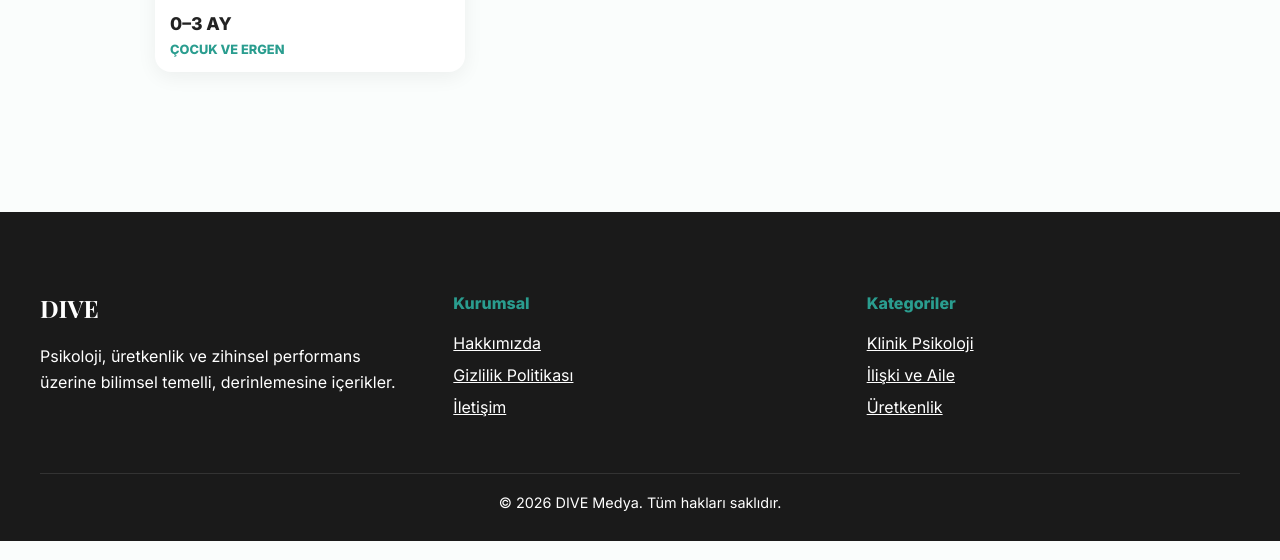
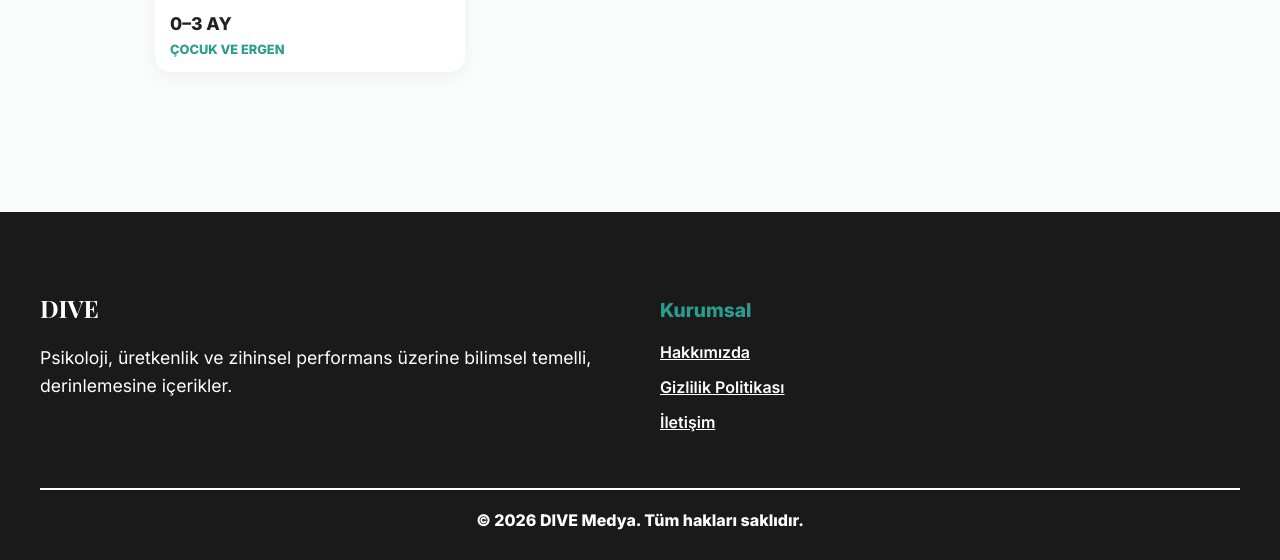
Before and after one commit to EKTHOLDING/dive, a Jekyll site: the page built from index.html, in a window 1280 px wide and 1400 px high, scrolled down 9869 px. Shown: the part 840-1400 px from the top of the window. Built offline with Jekyll 4.4.1, drawn with Linux system fonts in a browser that asks for light colours; some web fonts are replaced; comment, search, counter and statistics services are not loaded.

Commit message:
Update default.html

```diff
--- a/_layouts/default.html
+++ b/_layouts/default.html
@@ -4,10 +4,9 @@
     <script async src="https://pagead2.googlesyndication.com/pagead/js/adsbygoogle.js?client=ca-pub-2959792438660398"
      crossorigin="anonymous"></script>
     <meta charset="UTF-8">
-    <meta name="viewport" content="width=device-width, initial-scale=1.0, maximum-scale=1.0, user-scalable=no, viewport-fit=cover">
+    <meta name="viewport" content="width=device-width, initial-scale=1.0, viewport-fit=cover">
 
     <meta name="description" content="Psikoloji, üretkenlik ve zihinsel performans üzerine bilimsel temelli, derinlemesine içerikler.">
-
     <title>{{ page.title }} | DIVE</title>
 
     <script async src="https://www.googletagmanager.com/gtag/js?id=G-Z8XQWY4Y5W"></script>
@@ -23,9 +22,9 @@
         :root { --bg: #fafdfc; --text: #2c3e50; --primary: #2a9d8f; --footer-bg: #1a1a1a; }
         body { margin: 0; background-color: var(--bg); color: var(--text); font-family: 'Inter', sans-serif; display: flex; flex-direction: column; min-height: 100vh; }
 
-        /* Erişilebilirlik: Linklerin altı çizili ve okunur olmalı */
         a { text-decoration: none; color: inherit; }
-        .footer-link { text-decoration: underline !important; color: #ffffff !important; }
+        /* Erişilebilirlik: Footer linkleri belirgin */
+        .footer-link { text-decoration: underline !important; color: #ffffff !important; font-weight: 600; }
 
         .header { position: fixed; top: 0; width: 100%; height: 70px; background: rgba(255,255,255,0.98); z-index: 100; display: flex; align-items: center; padding: 0 20px; box-shadow: 0 2px 15px rgba(42, 157, 143, 0.1); }
         .brand-container { display: flex; align-items: center; gap: 8px; font-family: 'Playfair Display', serif; font-size: 1.5rem; font-weight: bold;}
@@ -52,29 +51,20 @@
         <div style="max-width: 1200px; margin: 0 auto; display: grid; grid-template-columns: repeat(auto-fit, minmax(250px, 1fr)); gap: 40px;">
             <div>
                 <h2 style="font-family: 'Playfair Display', serif; margin-bottom: 20px; color: #ffffff;">DIVE</h2>
-                <p style="color: #ffffff; font-size: 1rem; line-height: 1.6;">Psikoloji, üretkenlik ve zihinsel performans üzerine bilimsel temelli, derinlemesine içerikler.</p>
+                <p style="color: #ffffff; font-size: 1.1rem; line-height: 1.6;">Psikoloji, üretkenlik ve zihinsel performans üzerine bilimsel temelli, derinlemesine içerikler.</p>
             </div>
 
             <div>
-                <h4 style="margin-bottom: 20px; color: var(--primary);">Kurumsal</h4>
+                <h4 style="margin-bottom: 20px; color: #2a9d8f; font-size: 1.2rem;">Kurumsal</h4>
                 <ul style="list-style: none; padding: 0;">
-                    <li style="margin-bottom: 12px;"><a href="/hakkimizda" class="footer-link">Hakkımızda</a></li>
-                    <li style="margin-bottom: 12px;"><a href="/gizlilik-politikasi" class="footer-link">Gizlilik Politikası</a></li>
-                    <li style="margin-bottom: 12px;"><a href="/iletisim" class="footer-link">İletişim</a></li>
-                </ul>
-            </div>
-
-            <div>
-                <h4 style="margin-bottom: 20px; color: var(--primary);">Kategoriler</h4>
-                <ul style="list-style: none; padding: 0;">
-                    <li style="margin-bottom: 12px;"><a href="/klinik-psikoloji" class="footer-link">Klinik Psikoloji</a></li>
-                    <li style="margin-bottom: 12px;"><a href="/iliski-ve-aile" class="footer-link">İlişki ve Aile</a></li>
-                    <li style="margin-bottom: 12px;"><a href="/uretkenlik" class="footer-link">Üretkenlik</a></li>
+                    <li style="margin-bottom: 15px;"><a href="/hakkimizda" class="footer-link">Hakkımızda</a></li>
+                    <li style="margin-bottom: 15px;"><a href="/gizlilik-politikasi" class="footer-link">Gizlilik Politikası</a></li>
+                    <li style="margin-bottom: 15px;"><a href="/iletisim" class="footer-link">İletişim</a></li>
                 </ul>
             </div>
         </div>
 
-        <div style="max-width: 1200px; margin: 40px auto 0; padding-top: 20px; border-top: 1px solid #333; text-align: center; color: #ffffff; font-size: 0.9rem;">
+        <div style="max-width: 1200px; margin: 40px auto 0; padding-top: 20px; border-top: 2px solid #ffffff; text-align: center; color: #ffffff; font-size: 1rem; font-weight: bold;">
             &copy; 2026 DIVE Medya. Tüm hakları saklıdır.
         </div>
     </footer>
@@ -82,10 +72,5 @@
     <link href="https://fonts.googleapis.com/css2?family=Inter:wght@300;400;600;800&family=Playfair+Display:ital,wght@0,700;1,600&display=swap" rel="stylesheet" media="print" onload="this.media='all'">
     <link href='https://unpkg.com/boxicons@2.1.4/css/boxicons.min.css' rel='stylesheet' media="print" onload="this.media='all'">
 
-    <noscript>
-        <link href="https://fonts.googleapis.com/css2?family=Inter:wght@300;400;600;800&family=Playfair+Display:ital,wght@0,700;1,600&display=swap" rel="stylesheet">
-        <link href='https://unpkg.com/boxicons@2.1.4/css/boxicons.min.css' rel='stylesheet'>
-    </noscript>
-
 </body>
 </html>
```
